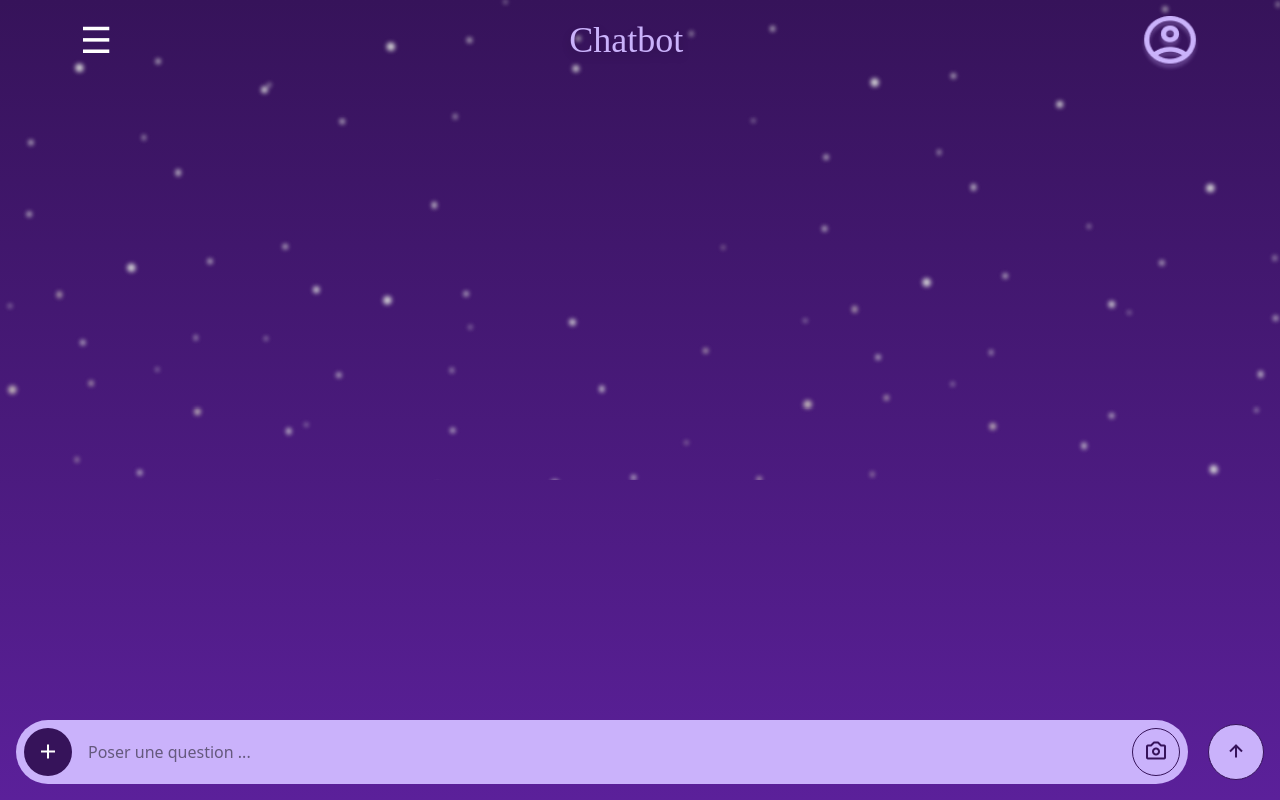
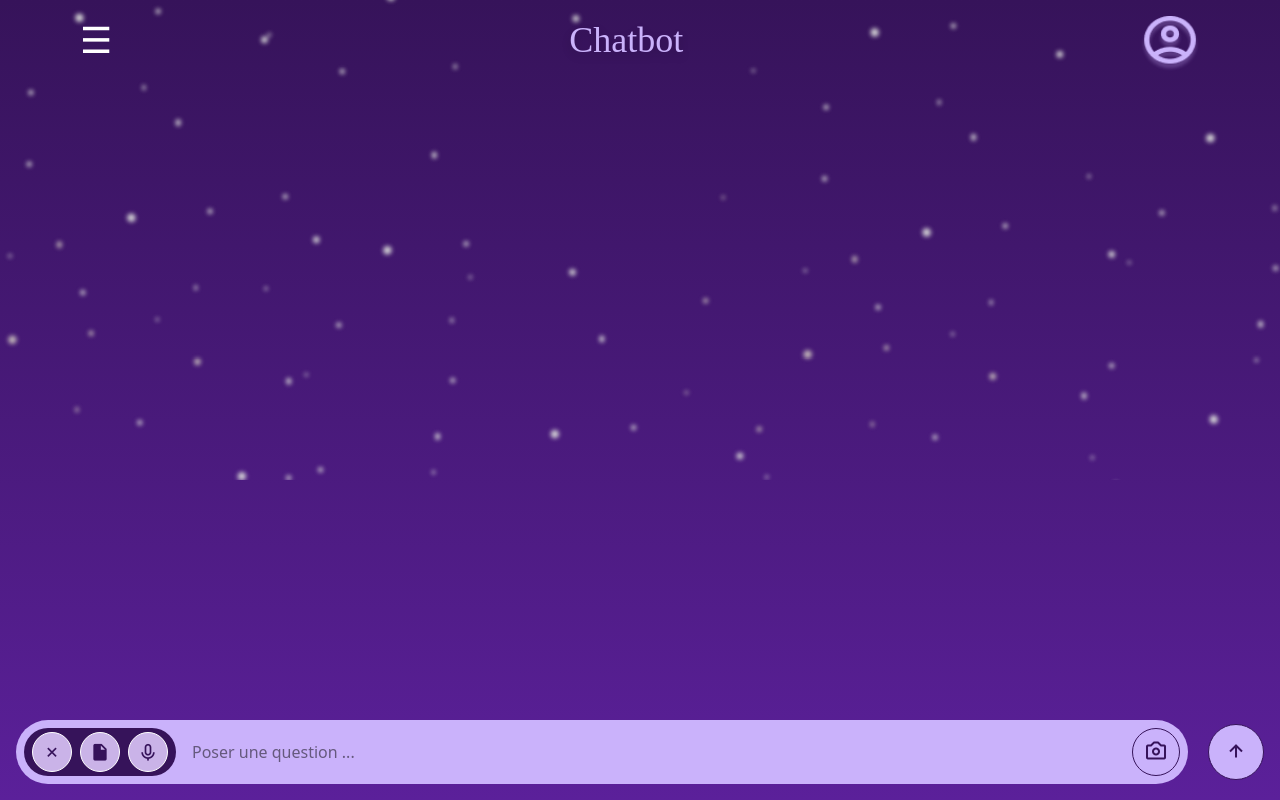
Before and after one commit to mekbalidris/ChatBot, a React (Vite) app in the folder front-end/: page /chatpage in a window 1280 px wide. Built offline with nearby package versions, Linux system fonts and the light colour scheme; a web font is replaced by a local one.

Commit message:
some updates (chat/ nav)

```diff
--- a/front-end/src/components/Nav.jsx
+++ b/front-end/src/components/Nav.jsx
@@ -1,11 +1,13 @@
 import React, { useState } from "react";
 import { motion } from "framer-motion";
+import SideBar from "./sideBar";
+import ProfileBar from "./profileBar";
 import profile from "../assets/profile.png";
 
 export default function Nav() {
 
-  const [displaySideBar, setDisplaySideBar] = useState("true");
-
+  const [displaySideBar, setDisplaySideBar] = useState(false);
+  const [diplayProfileList, setDisplayProfileList] = useState(false)
   return (
     <motion.nav
       initial={{ y: "-100%", opacity: 0 }}
@@ -13,15 +15,20 @@ export default function Nav() {
       transition={{ duration: 0.5, ease: "easeOut" }}
     >
 
+      <SideBar displaySideBar = {displaySideBar} setDisplaySideBar = {setDisplaySideBar}/>
+      <ProfileBar diplayProfileList={diplayProfileList} setDisplayProfileList={setDisplayProfileList} />
 
       <header className="flex flex-row lg:px-20 px-3 pt-2 justify-between items-center">
         <div className="text-4xl text-white">
-          <button onClick={() => {console.log("youcef")}}>
+          <button onClick={() => { setDisplaySideBar(!displaySideBar) }}>
             ☰
           </button>
         </div>
         <div className="text-4xl font-main text-main drop-shadow-lg">Chatbot</div>
-        <img className="pt-2" src={profile} width={60} alt="profile" />
+        <img className="pt-2"
+          src={profile} width={60}
+          alt="profile"
+          onClick={() => { setDisplayProfileList(!diplayProfileList) }} />
       </header>
     </motion.nav>
   );
--- /dev/null
+++ b/front-end/src/components/profileBar.jsx
@@ -0,0 +1,34 @@
+import {Link, useLocation} from "react-router-dom"
+
+
+const ProfileBar = ({diplayProfileList, setDisplayProfileList}) => {
+
+    return (
+        <>
+            {setDisplayProfileList &&
+                <div className={`fixed bg-main top-2 right-2 w-3xs text-white pb-3 transition-transform  duration-800 transform ${diplayProfileList ? "translate-x-0" : "translate-x-[200%]"}`}>
+                    <ul className="mb-3 p-3">
+                        <button className="text-4xl font-extrabold hover:text-red-500"
+                            onClick={() => { setDisplayProfileList(!diplayProfileList) }}>
+                            <i className='bx bx-x'></i>
+                        </button>
+                    </ul>
+
+                    <ul className="mb-3 p-3 text-xl font-bold">
+                        <Link to="/" className={`${location.pathname === "/signe" && "text-[#36135a]"}`}>Log in</Link>
+                    </ul>
+
+                    <ul className="mb-3 p-3 text-xl font-bold">
+                        <Link to="/chatPage" className={`${location.pathname === "/Signe" && "text-[#36135a]"}`}>Sign In</Link>
+                    </ul>
+
+                    <ul className="mb-5 p-3 text-xl font-bold">
+                        <Link to="/chatPage" className={`${location.pathname === "/signe" && "text-[#36135a]"}`}>Log Out <span className="text-2xl font-bold "><i class='bx bx-log-out'></i></span></Link>
+                    </ul>
+                </div>
+            }
+        </>
+    )
+}
+
+export default ProfileBar;
--- /dev/null
+++ b/front-end/src/components/sideBar.jsx
@@ -0,0 +1,30 @@
+import {Link, useLocation} from "react-router-dom"
+
+
+const SideBar = ({displaySideBar, setDisplaySideBar}) => {
+    const location = useLocation();
+    return (
+        <>
+            {displaySideBar &&
+                <div className={`fixed bg-main top-2 left-2 w-3xs text-white pb-3 transition-transform  duration-800 transform ${displaySideBar ? "translate-x-0" : "-translate-x-full"}`}>
+                    <ul className="mb-3 p-3">
+                        <button className="text-4xl font-extrabold hover:text-red-500"
+                            onClick={() => { setDisplaySideBar(!displaySideBar) }}>
+                            <i className='bx bx-x'></i>
+                        </button>
+                    </ul>
+
+                    <ul className="mb-3 p-3 text-xl font-bold">
+                        <Link to="/" className={`${location.pathname === "/" && "text-[#36135a]"}`}>Home Page</Link>
+                    </ul>
+
+                    <ul className="mb-5 p-3 text-xl font-bold">
+                        <Link to="/chatPage" className={`${location.pathname === "/chatPage" && "text-[#36135a]"}`}>Chat Page</Link>
+                    </ul>
+                </div>
+            }
+        </>
+    )
+}
+
+export default SideBar;
--- a/front-end/src/pages/Chat.jsx
+++ b/front-end/src/pages/Chat.jsx
@@ -7,6 +7,7 @@ const ChatPage = () => {
     const [messages, setMessages] = useState([]);
     const [input, setInput] = useState("");
     const messagesEndRef = useRef(null);
+    const [chatToolsDisplay, setChatToolsDisplay] = useState("true");
 
     useEffect(() => {
         messagesEndRef.current?.scrollIntoView({ behavior: "smooth" });
@@ -34,6 +35,18 @@ const ChatPage = () => {
         }, 1000);
     };
 
+    const defaultMessageFile = () => {
+        setTimeout(() => {
+            setMessages((prev) => [
+                ...prev,
+                {
+                    text: "Our Model doest not have this featcher yet .",
+                    sender: "Bot"
+                },
+            ]);
+        }, 400);
+    }
+
     const handleInput = (e) => {
         setInput(e.target.value);
         const textarea = textareaRef.current;
@@ -59,7 +72,7 @@ const ChatPage = () => {
 
                                     </div>
                                 }
-                                <div className={`p-2 sm:max-w-[80%] max-w-[100%] my-2 rounded-b-lg shadow-md  ${msg.sender === "user" ? "bg-[#cab2fb] text-[#36135a] font-bold self-end ml-auto" :
+                                <div className={`p-2 sm:max-w-[80%] max-w-[100%] my-2 rounded-b-lg shadow-md  ${msg.sender === "user" ? "bg-main text-[#36135a] font-bold self-end ml-auto" :
                                     "bg-transparent backdrop-blur-lg text-white font-secondary font-bold self-start"
                                     }`}>
                                     {msg.text}
@@ -72,10 +85,29 @@ const ChatPage = () => {
             </div>
 
             <div className="fixed bottom-4 flex flex-row items-center px-4 w-full">
-                <div className="flex items-center w-full  bg-[#cab2fb] rounded-full p-2 mr-5">
-                    <button className="bg-[#36135a] text-2xl font-bold text-white w-12 h-12 rounded-full flex items-center text-center justify-center flex-shrink-0">
-                        <i className='bx bx-plus'></i>
-                    </button>
+                <div className="flex items-center w-full  bg-main rounded-full p-2 mr-5">
+                    {!chatToolsDisplay ? (
+                        <button className="bg-[#36135a] text-2xl font-bold text-white w-12 h-12 rounded-full flex items-center text-center justify-center flex-shrink-0"
+                            onClick={() => { setChatToolsDisplay(!chatToolsDisplay) }}>
+                            <i className='bx bx-plus'></i>
+                        </button>
+                    ) : (
+                        <div className="w-auto p-2 rounded-full bg-[#36135a] h-12 flex flex-row items-center gap-2">
+                            <button className="w-10 h-10 flex justify-center items-center rounded-full border border-white bg-[#CAB3E8]"
+                                onClick={() => { setChatToolsDisplay(!chatToolsDisplay) }}>
+                                <i className='bx bx-x text-[#36135a] text-xl'></i>
+                            </button>
+                            <button className="w-10 h-10 flex justify-center items-center rounded-full border border-white bg-[#CAB3E8]"
+                                onClick={defaultMessageFile}>
+                                <i className='bx bxs-file-blank text-[#36135a] text-xl'></i>
+                            </button>
+                            <button className="w-10 h-10 flex justify-center items-center rounded-full border border-white bg-[#CAB3E8]"
+                                onClick={defaultMessageFile}>
+                                <i className='bx bx-microphone text-[#36135a] text-xl'></i>
+                            </button>
+                        </div>
+
+                    )}
 
                     <textarea placeholder="Poser une question ..."
                         ref={textareaRef}
@@ -90,7 +122,7 @@ const ChatPage = () => {
                     </button>
 
                 </div>
-                <button className="text-2xl border border-[#36135a] bg-[#cab2fb] font-extrabold text-[#36135a] w-14 h-14 rounded-full flex items-center justify-center flex-shrink-0 "
+                <button className="text-2xl border border-[#36135a] bg-main font-extrabold text-[#36135a] w-14 h-14 rounded-full flex items-center justify-center flex-shrink-0 "
                     onClick={sendMessage}>
                     <i className='bx bx-up-arrow-alt'></i>
                 </button>
```
Also changed, not shown: front-end/src/index.css (line endings or trailing spaces).
